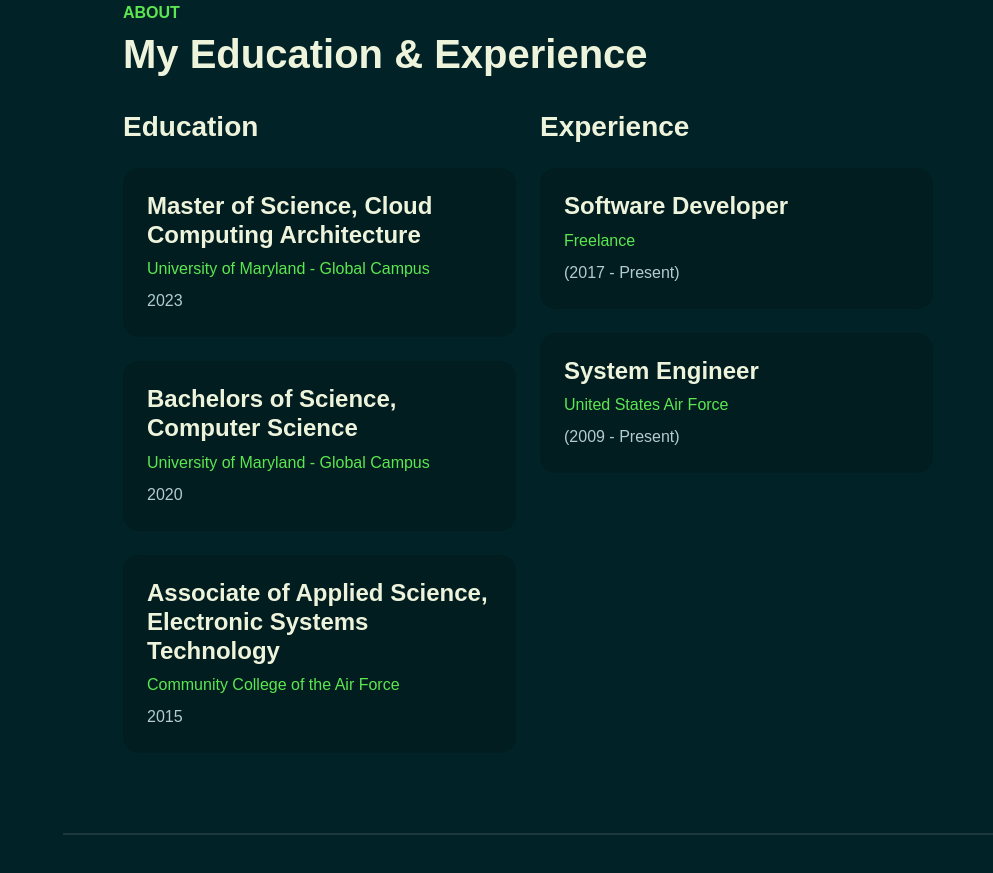
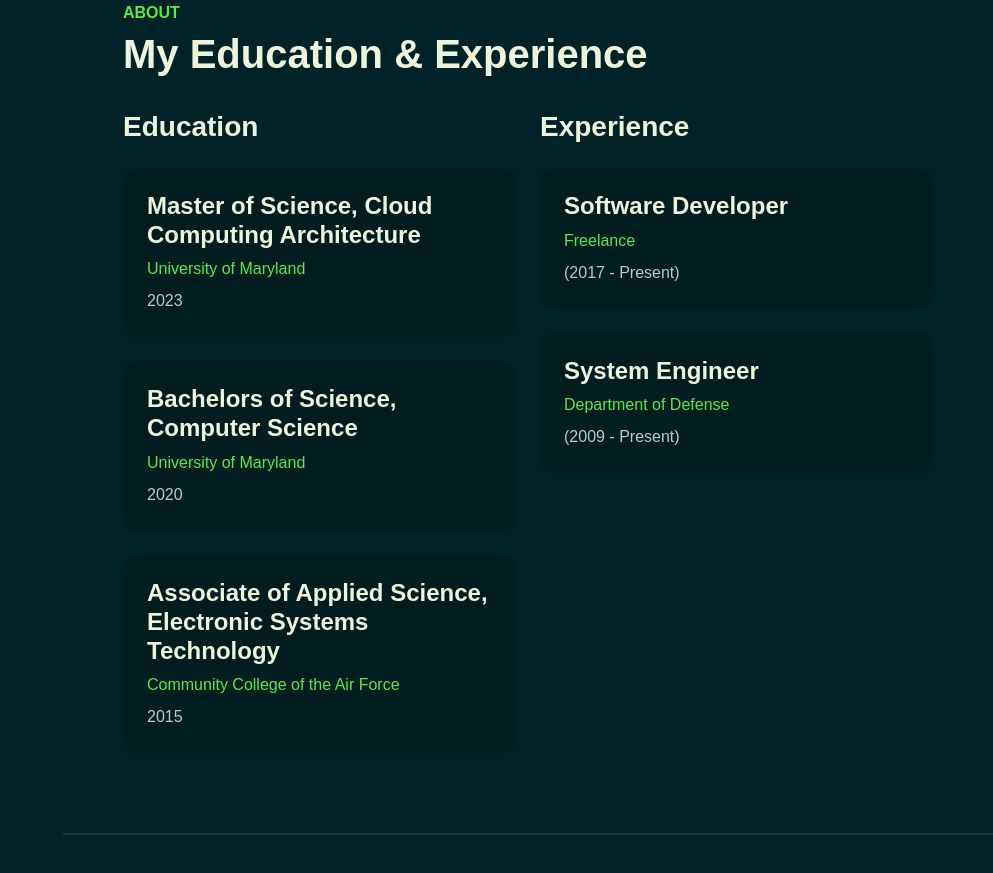
Before and after one commit to Thatzwazup/portfolio, a plain HTML site: page index.html in a window 1280 px wide. Shown: the part 3205-4078 px from the top of the page, without its empty margins (287-1280 px from the left). Drawn offline with Linux system fonts and the light colour scheme; a web font is replaced by a local one.

Commit message:
Update index.html
usaf - dod, umgc drop gc

```diff
--- a/index.html
+++ b/index.html
@@ -350,7 +350,7 @@
                   <div class="bg-base p-4 rounded-4 shadow-effect">
                     <h4>Master of Science, Cloud Computing Architecture</h4>
                     <p class="text-brand mb-2">
-                      University of Maryland - Global Campus
+                      University of Maryland
                     </p>
                     <p class="mb-0">2023</p>
                   </div>
@@ -360,7 +360,7 @@
                   <div class="bg-base p-4 rounded-4 shadow-effect">
                     <h4>Bachelors of Science, Computer Science</h4>
                     <p class="text-brand mb-2">
-                      University of Maryland - Global Campus
+                      University of Maryland
                     </p>
                     <p class="mb-0">2020</p>
                   </div>
@@ -397,7 +397,7 @@
                 <div class="col-12" data-aos="fade-up" data-aos-delay="600">
                   <div class="bg-base p-4 rounded-4 shadow-effect">
                     <h4>System Engineer</h4>
-                    <p class="text-brand mb-2">United States Air Force</p>
+                    <p class="text-brand mb-2">Department of Defense</p>
                     <p class="mb-0">(2009 - Present)</p>
                   </div>
                 </div>
```
